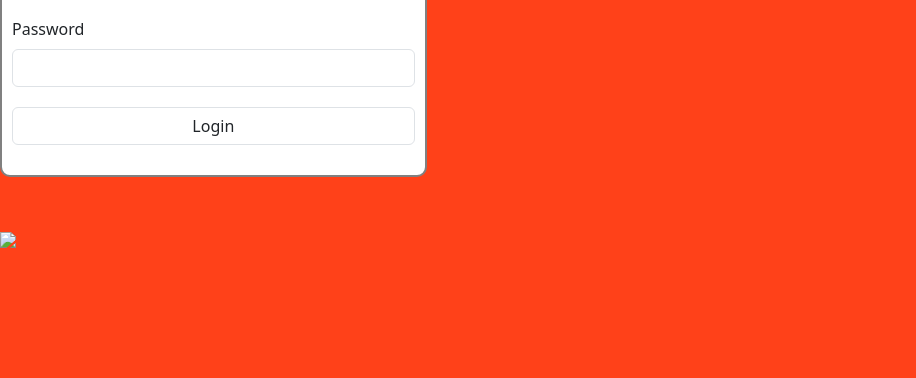
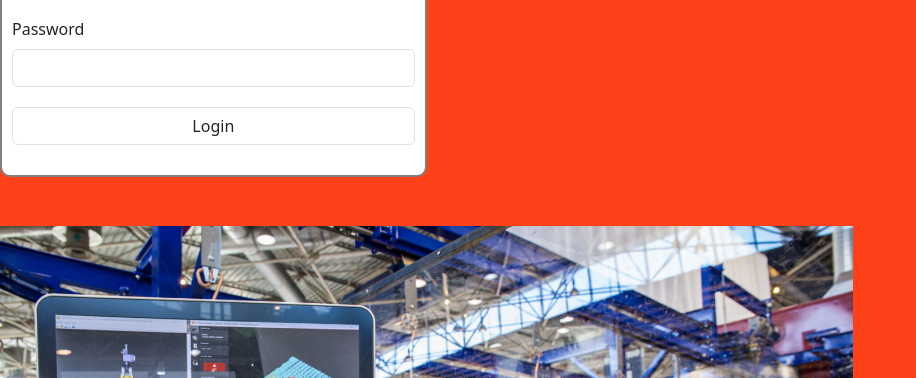
Before and after one commit to NikBon-FE/TP-DepSI, a plain HTML site: page frontend/login.html in a window 1280 px wide. Shown: the part 574-952 px from the top of the page, without its empty margins (0-916 px from the left). Before the commit the page ends 824 px from the top, so only its background shows below. Drawn offline with nearby package versions, Linux system fonts and the light colour scheme.

Commit message:
27/11/24 -NB- 08 - final commit for the day

```diff
--- a/frontend/login.html
+++ b/frontend/login.html
@@ -81,7 +81,7 @@
             </div>
         </div>
         <div class="col-8">
-            <img src="frontend/images/front_image.jpg" class="img-fluid">
+            <img src="images/front_image.jpg" class="img-fluid">
         </div>
     </form>
   </body>
```
